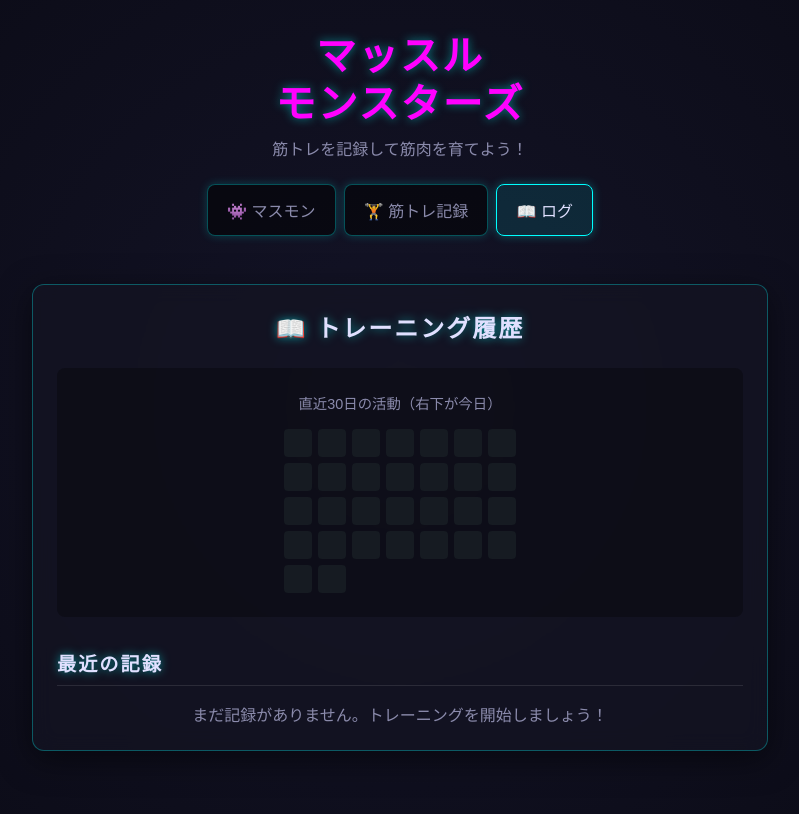
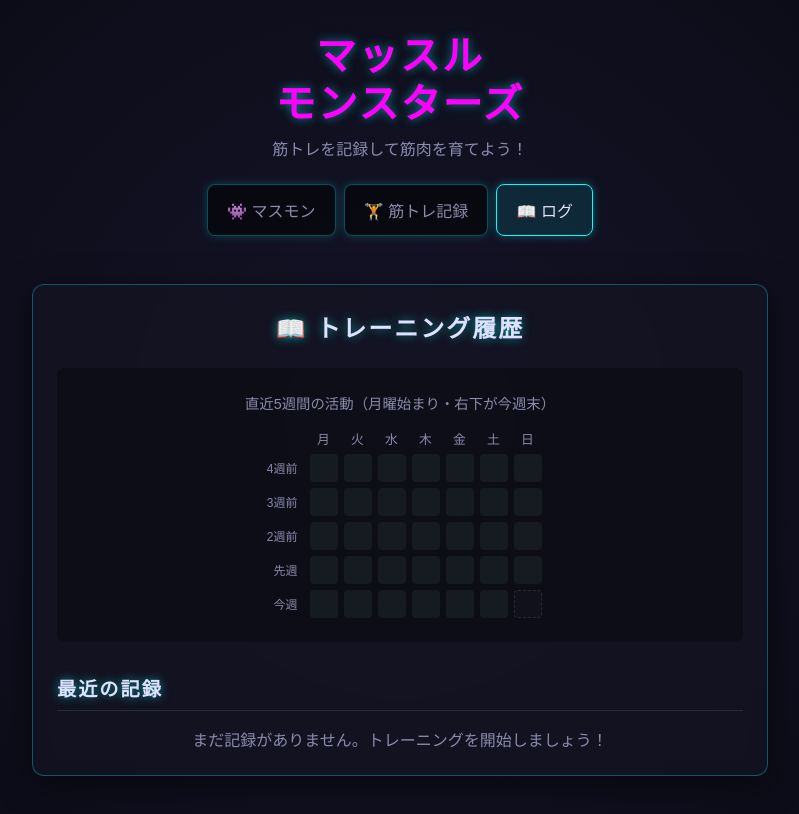
Before and after one commit to Uchu-Kurage/muscle_monsters, a React (Vite) app: page / in a window 1280 px wide. Both pictures are taken after a click on the button "📖 ログ". Shown: the top 814 px of the page, without its empty margins (240-1039 px from the left). Built offline with nearby package versions, Linux system fonts and the light colour scheme; a web font is replaced by a local one.

Commit message:
Add labels for weekdays and weeks to calendar

```diff
--- a/src/App.tsx
+++ b/src/App.tsx
@@ -329,42 +329,99 @@ function App() {
     setEvolutionAlert(null);
   };
 
-  // カレンダー用のデータを生成する関数
-  const generateCalendarData = () => {
+  // カレンダーコンポーネントの描画
+  const renderCalendar = () => {
     const dataMap = new Map<string, number>();
 
     trainingLogs.forEach(log => {
       const d = new Date(log.timestamp);
-      // ローカルタイムで YYYY-MM-DD 形式の文字列を作成
       const dateStr = `${d.getFullYear()}-${String(d.getMonth() + 1).padStart(2, '0')}-${String(d.getDate()).padStart(2, '0')}`;
       dataMap.set(dateStr, (dataMap.get(dateStr) || 0) + log.gainedExp);
     });
 
-    // 直近30日分（約1ヶ月）のカレンダー枠を作成
-    const daysToShow = 30;
-    const result = [];
     const today = new Date();
+    const jsDay = today.getDay(); // 0: 日, 1: 月...
+    const offset = jsDay === 0 ? 6 : jsDay - 1; // 月曜=0, 日曜=6
 
-    for (let i = daysToShow - 1; i >= 0; i--) {
-      const d = new Date(today);
-      d.setDate(d.getDate() - i);
+    const WEEKS = 5;
+    const totalDays = WEEKS * 7;
+
+    const endDate = new Date(today);
+    endDate.setDate(today.getDate() + (6 - offset));
+    endDate.setHours(0,0,0,0);
+    today.setHours(0,0,0,0);
+
+    const calendarData: any[] = [];
+    for (let i = totalDays - 1; i >= 0; i--) {
+      const d = new Date(endDate);
+      d.setDate(endDate.getDate() - i);
       const dateStr = `${d.getFullYear()}-${String(d.getMonth() + 1).padStart(2, '0')}-${String(d.getDate()).padStart(2, '0')}`;
 
       const exp = dataMap.get(dateStr) || 0;
-
       let level = 0;
       if (exp > 0) level = 1;
       if (exp >= 50) level = 2;
       if (exp >= 150) level = 3;
       if (exp >= 300) level = 4;
 
-      result.push({
+      const isFuture = d.getTime() > today.getTime();
+
+      calendarData.push({
         date: dateStr,
         count: exp,
-        level: level
+        level: level,
+        isFuture: isFuture,
       });
     }
-    return result;
+
+    const colors = ['#161b22', '#2e8b57', '#3cb371', '#32cd32', '#39ff14'];
+    const weekdays = ['月', '火', '水', '木', '金', '土', '日'];
+    const weekLabels = ['4週前', '3週前', '2週前', '先週', '今週'];
+
+    return (
+      <div style={{ background: 'rgba(0,0,0,0.3)', padding: '1.5rem', borderRadius: '8px', marginBottom: '2rem', display: 'flex', flexDirection: 'column', alignItems: 'center', overflowX: 'auto', width: '100%' }}>
+        <div style={{ color: 'var(--text-secondary)', marginBottom: '1rem', fontSize: '0.9rem' }}>
+          直近5週間の活動（月曜始まり・右下が今週末）
+        </div>
+
+        <div style={{ display: 'grid', gridTemplateColumns: '45px repeat(7, 28px)', gap: '6px', alignItems: 'center' }}>
+          <div></div>
+          {weekdays.map(day => (
+            <div key={day} style={{ textAlign: 'center', fontSize: '0.8rem', color: 'var(--text-secondary)' }}>
+              {day}
+            </div>
+          ))}
+
+          {Array.from({ length: WEEKS }).map((_, weekIndex) => (
+            <div style={{ display: 'contents' }} key={`week-${weekIndex}`}>
+              <div style={{ fontSize: '0.75rem', color: 'var(--text-secondary)', textAlign: 'right', paddingRight: '6px' }}>
+                {weekLabels[weekIndex]}
+              </div>
+
+              {Array.from({ length: 7 }).map((_, dayIndex) => {
+                const item = calendarData[weekIndex * 7 + dayIndex];
+                return (
+                  <div
+                    key={item.date}
+                    data-tooltip-id="calendar-tooltip"
+                    data-tooltip-content={item.isFuture ? '未来' : `${item.date}: ${item.count} EXP獲得`}
+                    style={{
+                      width: '28px',
+                      height: '28px',
+                      borderRadius: '4px',
+                      backgroundColor: item.isFuture ? 'rgba(255,255,255,0.02)' : colors[item.level],
+                      boxShadow: item.level > 0 && !item.isFuture ? `0 0 4px ${colors[item.level]}80` : 'none',
+                      border: item.isFuture ? '1px dashed rgba(255,255,255,0.1)' : 'none'
+                    }}
+                  />
+                );
+              })}
+            </div>
+          ))}
+        </div>
+        <Tooltip id="calendar-tooltip" />
+      </div>
+    );
   };
 
   return (
@@ -535,36 +592,8 @@ function App() {
         <div className="glass-panel" style={{ marginTop: '0' }}>
           <h2 style={{ marginBottom: '1.5rem', textAlign: 'center' }}>📖 トレーニング履歴</h2>
 
-          {/* 直近1ヶ月（30日）の自作カレンダー */}
-          <div style={{ background: 'rgba(0,0,0,0.3)', padding: '1.5rem', borderRadius: '8px', marginBottom: '2rem', display: 'flex', flexDirection: 'column', alignItems: 'center' }}>
-            <div style={{ color: 'var(--text-secondary)', marginBottom: '1rem', fontSize: '0.9rem' }}>
-              直近30日の活動（右下が今日）
-            </div>
-            <div style={{
-              display: 'grid',
-              gridTemplateColumns: 'repeat(7, 1fr)',
-              gap: '6px',
-            }}>
-              {generateCalendarData().map((item) => {
-                const colors = ['#161b22', '#2e8b57', '#3cb371', '#32cd32', '#39ff14'];
-                return (
-                  <div
-                    key={item.date}
-                    data-tooltip-id="calendar-tooltip"
-                    data-tooltip-content={`${item.date}: ${item.count} EXP獲得`}
-                    style={{
-                      width: '28px',
-                      height: '28px',
-                      borderRadius: '4px',
-                      backgroundColor: colors[item.level],
-                      boxShadow: item.level > 0 ? `0 0 4px ${colors[item.level]}80` : 'none',
-                    }}
-                  />
-                );
-              })}
-            </div>
-            <Tooltip id="calendar-tooltip" />
-          </div>
+          {/* 草カレンダー */}
+          {renderCalendar()}
 
           <h3 style={{ fontSize: '1.2rem', marginBottom: '1rem', borderBottom: '1px solid rgba(255,255,255,0.1)', paddingBottom: '0.5rem' }}>
             最近の記録
```
